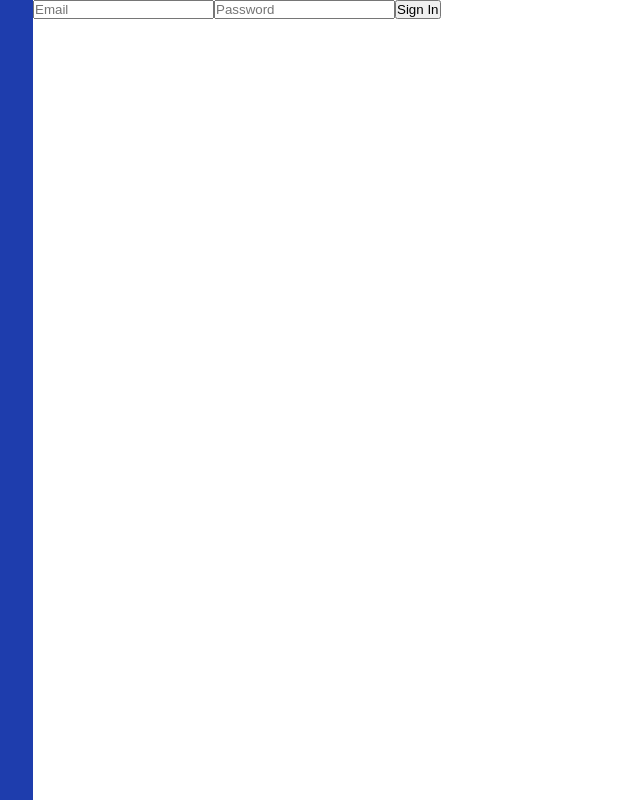
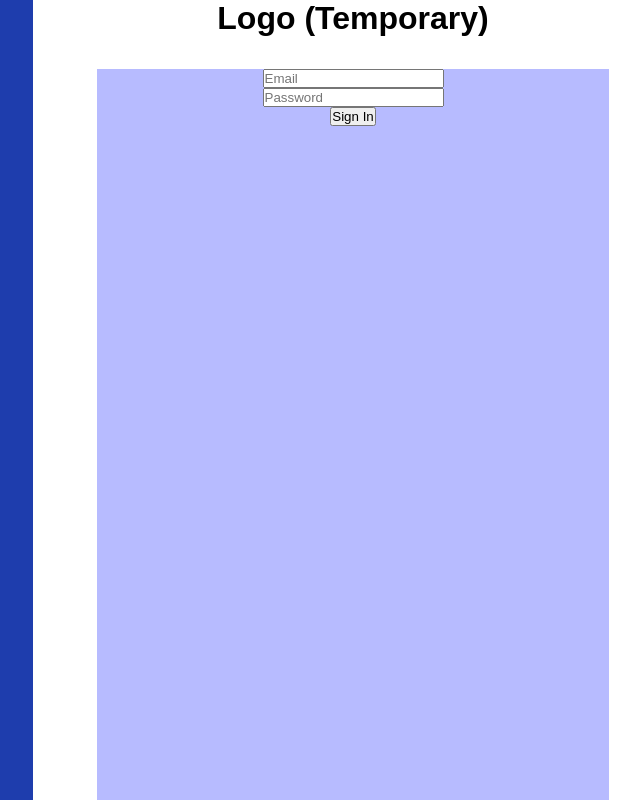
Before and after one commit to upc-lima-education/frontend, a Vue app in the folder tesis/: page / in a window 1280 px wide. Shown: the whole page, without its empty margins (607-1247 px from the left). Built offline with nearby package versions, Linux system fonts and the light colour scheme; the HTML template or start-up script is replaced by a standard one.

Commit message:
style: improved base css

```diff
--- a/tesis/src/app/auth/components/sign-in-form.component.vue
+++ b/tesis/src/app/auth/components/sign-in-form.component.vue
@@ -1,18 +1,19 @@
 <script setup lang="ts">
-    import { ref } from 'vue';
+import { ref } from 'vue';
 
-    const username = ref("");
-    const password = ref("");
+const username = ref("");
+const password = ref("");
 
-    function OnSignIn(){
-        //Logic for sign-in
-    }
+function OnSignIn() {
+    //Logic for sign-in
+}
 
 </script>
 
 <template>
-    <div class="form-container">
-        <form class="sign-in-form">
+    <div class="sign-in-form-container">
+        <h1>Logo (Temporary)</h1>
+        <form class="form-container" @submit.prevent="OnSignIn">
             <input type="email" placeholder="Email" v-model="username" />
             <input type="password" placeholder="Password" v-model="password" />
             <button type="submit">Sign In</button>
@@ -21,5 +22,26 @@
 </template>
 
 <style scoped>
+.sign-in-form-container {
+    width: 100%;
+    height: 100%;
 
+    display: flex;
+    flex-direction: column;
+    justify-content: center;
+    align-items: center;
+
+    gap: 2rem;
+}
+
+.form-container {
+    width: 80%;
+    height: 100%;
+    display: flex;
+    flex-direction: column;
+    align-items: center;
+    justify-self: center;
+    background-color: rgb(183, 187, 255);
+    /* test */
+}
 </style>
--- a/tesis/src/assets/base.css
+++ b/tesis/src/assets/base.css
@@ -1,23 +1,7 @@
-/* color palette from <https://github.com/vuejs/theme> */
+@import 'variables.css';
+
+/*Main colors light*/
 :root {
-  --main-color: #1E3DAD;
-  --main-color-light: #3C5EE6;
-  --main-color-dark: #122974;
-  --secondary-color: #DA5825;
-  --secondary-color-light: #FF774D;
-  --secondary-color-dark: #A4360E;
-
-  --green-color: #4AC728;
-  --red-color: #C72835;
-  --yellow-color: #DCAE08;
-
-  --gray-01: #F7F7F7;
-  --gray-02: #E1E1E1;
-  --gray-03: #CFCFCF;
-  --gray-04: #b7b7b7;
-  --gray-05: #818181;
-  --gray-06: #383838;
-
   --background-color-default: white;
   --background-color-light: var(--gray-01);
   --background-color-medium: var(--gray-02);
@@ -29,6 +13,7 @@
   --text-color-dark: var(--gray-06);
 }
 
+/*Main colors dark*/
 @media (prefers-color-scheme: dark) {
   :root {
     --background-color-default: black;
@@ -43,14 +28,25 @@
   }
 }
 
+/*Font*/
+:root{
+  font-size: 16px;
+  font-family: Arial, Helvetica, sans-serif;
+}
+
+/*Other values*/
+
 * {
   margin: 0;
   padding: 0;
 }
 
-body {
+body{
+  height: 100vh;
+  width: 100vw;
+}
+
+#app{
   height: 100%;
   width: 100%;
-  color: var(--text-color-default);
-  background: var(--background-color-default);
 }
--- a/tesis/src/assets/main.css
+++ /dev/null
@@ -1,9 +0,0 @@
-@import './base.css';
-
-.form-container {
-    width: 80%;
-    height: 100%;
-    display: flex;
-    flex-direction: column;
-    gap: 1rem;
-}
--- /dev/null
+++ b/tesis/src/assets/variables.css
@@ -0,0 +1,19 @@
+:root {
+    --main-color: #1E3DAD;
+    --main-color-light: #3C5EE6;
+    --main-color-dark: #122974;
+    --secondary-color: #DA5825;
+    --secondary-color-light: #FF774D;
+    --secondary-color-dark: #A4360E;
+
+    --green-color: #4AC728;
+    --red-color: #C72835;
+    --yellow-color: #DCAE08;
+
+    --gray-01: #F7F7F7;
+    --gray-02: #E1E1E1;
+    --gray-03: #CFCFCF;
+    --gray-04: #b7b7b7;
+    --gray-05: #818181;
+    --gray-06: #383838;
+}
--- a/tesis/src/main.ts
+++ b/tesis/src/main.ts
@@ -1,4 +1,4 @@
-import './assets/main.css'
+import './assets/base.css'
 
 import { createApp } from 'vue'
 import { createPinia } from 'pinia'
```
